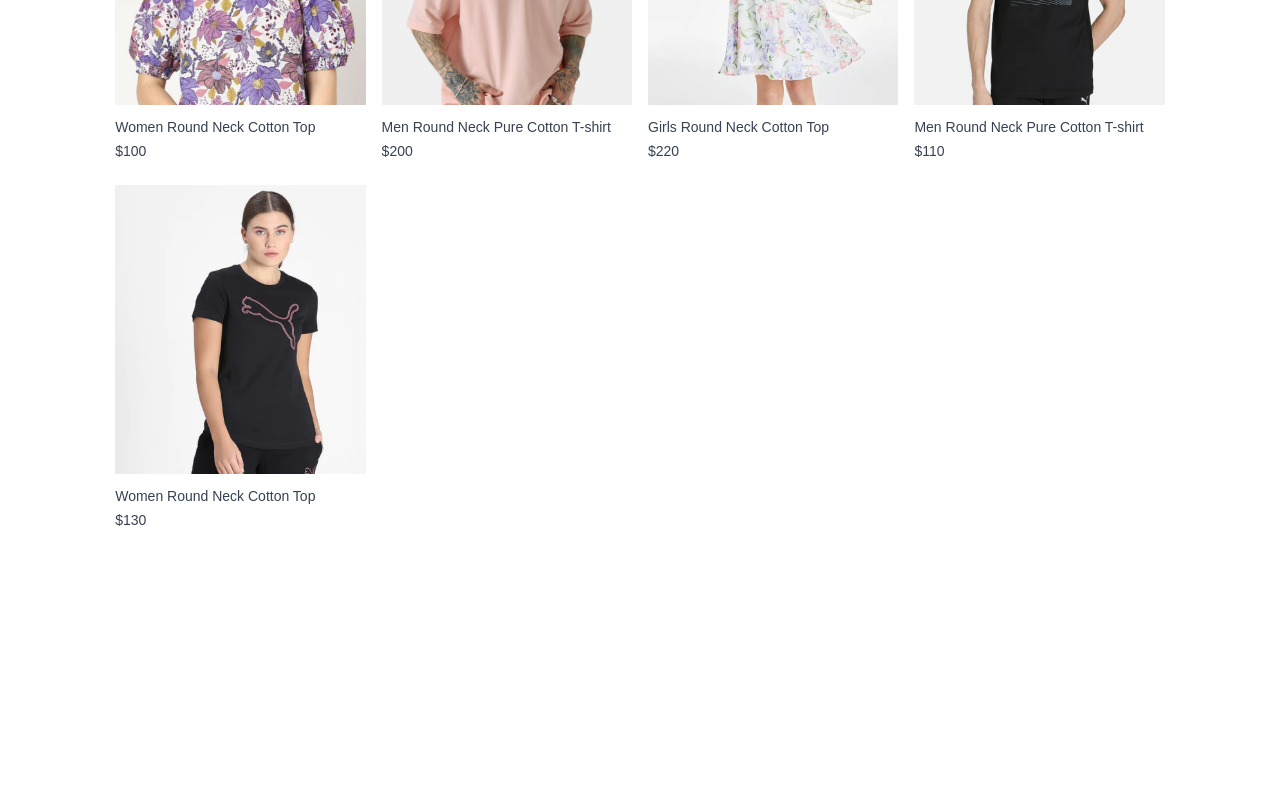
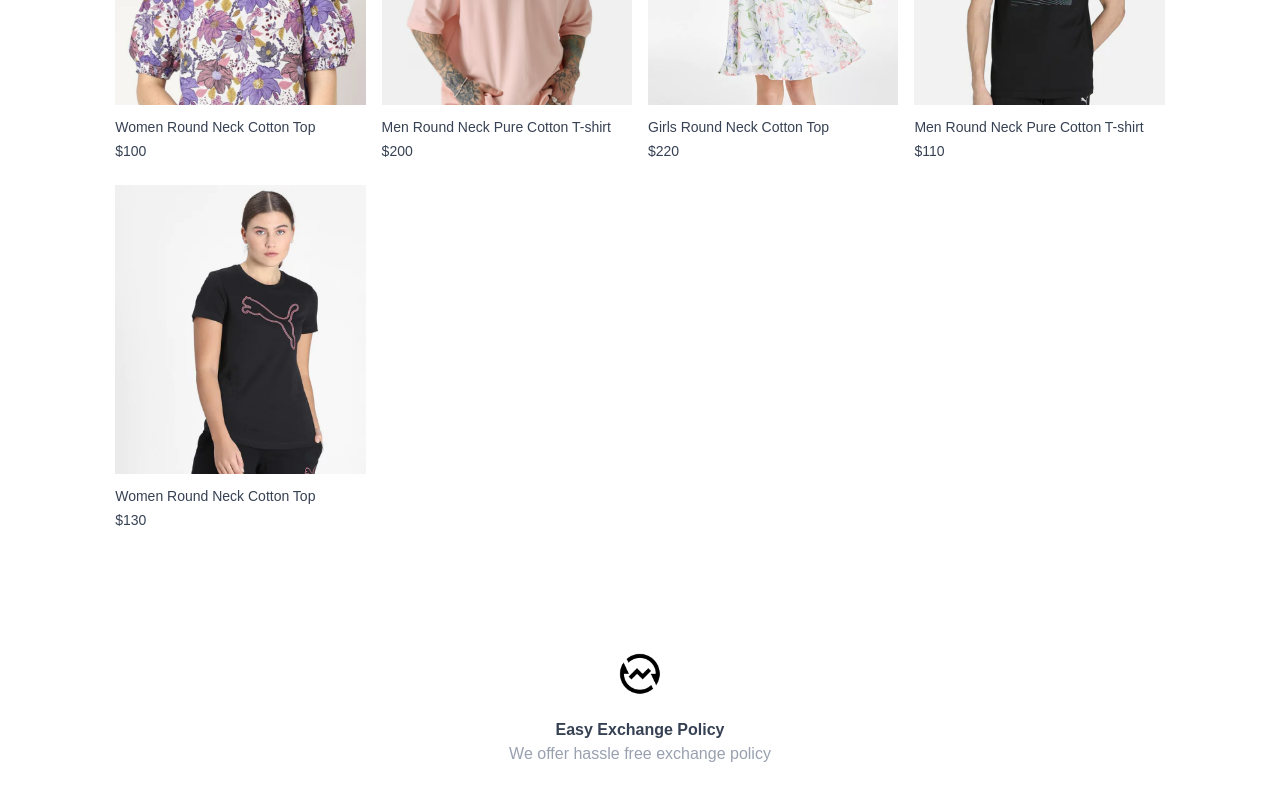
Before and after one commit to Tsedniya/Forever-E-commerce, a React (Vite) app in the folder frontend/: page / in a window 1280 px wide. Shown: the part 1573-2373 px from the top of the page. Before the commit the page ends 2143 px from the top, so only its background shows below. Built offline with nearby package versions, Linux system fonts and the light colour scheme.

Commit message:
frontend:Ourpolicy

```diff
--- /dev/null
+++ b/frontend/src/components/OurPolicy.jsx
@@ -0,0 +1,18 @@
+import React from 'react'
+import { assets } from '../assets/assets'
+
+const OurPolicy = () => {
+  return (
+    <div className='flex flex-col sm:flex-row justify-around gap-12 sm:gap-2 text-center py-20 text-xs sm:text-sm md:text-base text-gray-700'>
+
+        <div>
+            <img src={assets.exchange_icon} className='w-12 m-auto mb-5' alt=""/>
+            <p className='font-semibold'>Easy Exchange Policy</p>
+            <p className='text-gray-400'>We offer hassle free exchange policy</p>
+        </div>
+
+    </div>
+  )
+}
+
+export default OurPolicy
--- a/frontend/src/pages/Home.jsx
+++ b/frontend/src/pages/Home.jsx
@@ -2,6 +2,7 @@
 import Hero from '../components/Hero'
 import LatestCollection  from '../components/LatestCollection'
 import BestSeller from '../components/BestSeller'
+import OurPolicy from '../components/OurPolicy'
 
 const Home = () => {
   return (
@@ -9,6 +10,7 @@
       <Hero/>
       <LatestCollection />
       <BestSeller/>
+      <OurPolicy/>
     </div>
   )
 }
```
